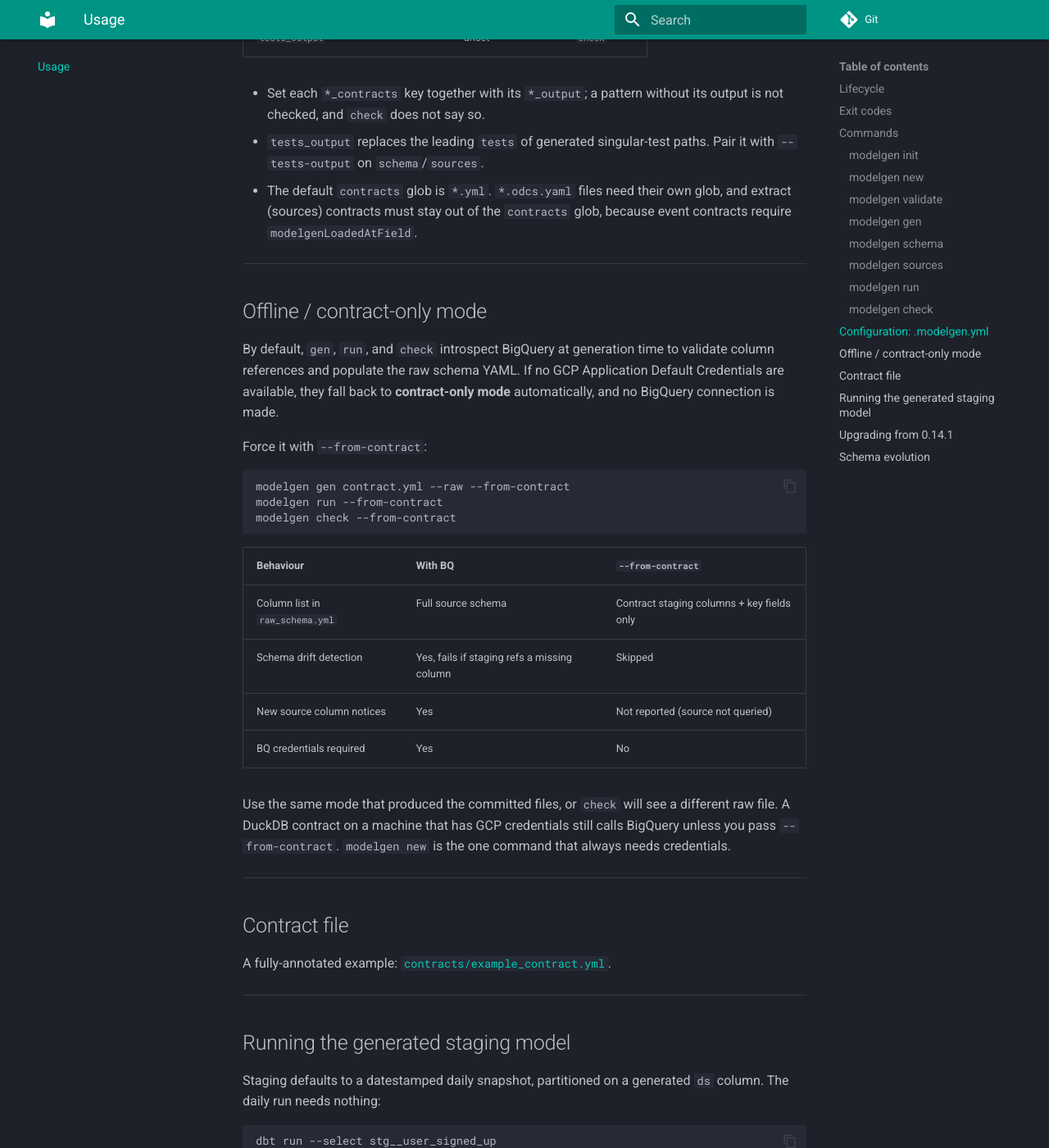
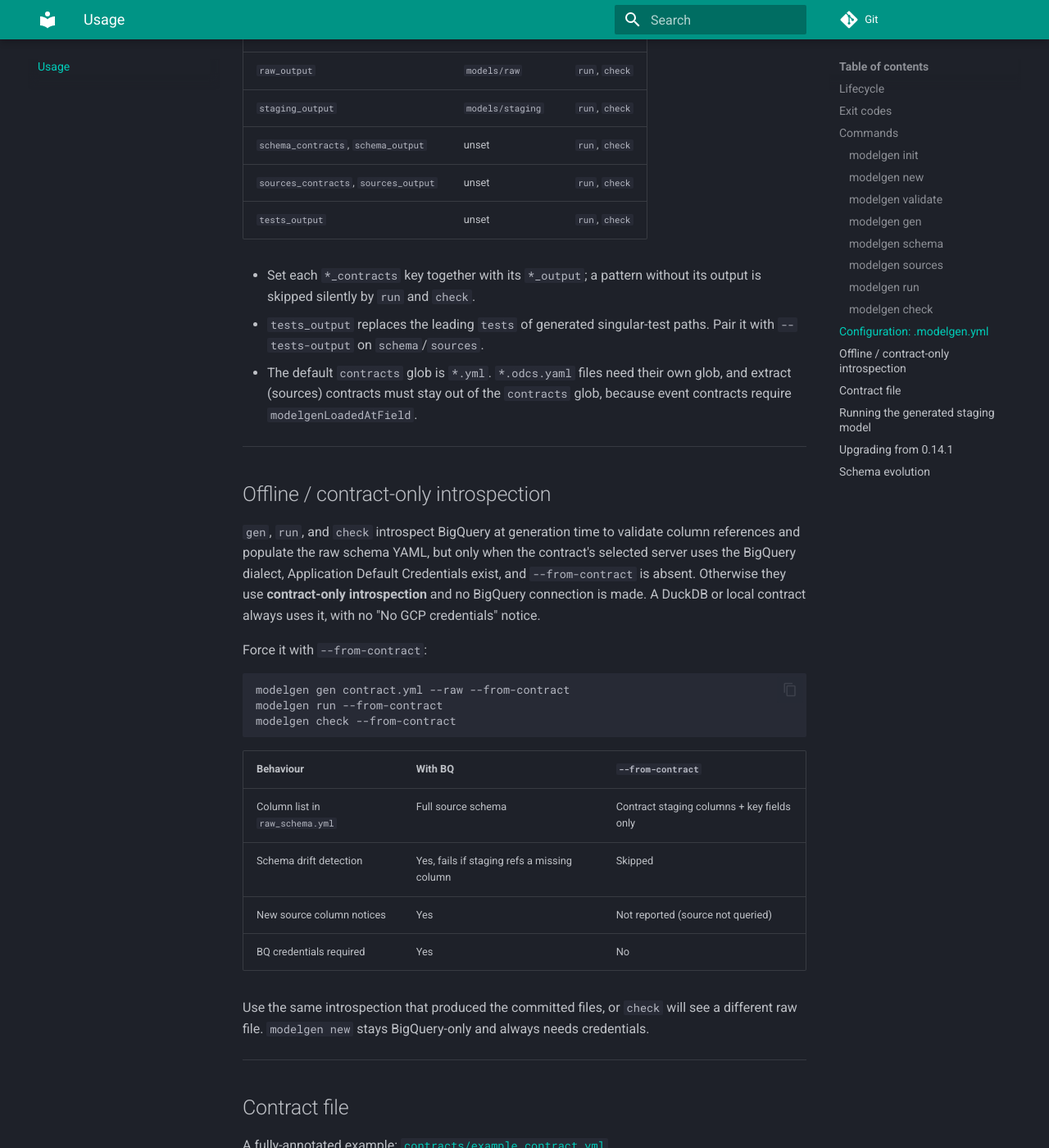
Before and after one commit to wraith-proxy/wraith-modelgen, an MkDocs documentation site: the page built from docs/usage.md, in a window 1280 px wide and 1400 px high, scrolled down 6631 px. Shown: the whole window at 82% size. Built offline with MkDocs 1.6.1 and Material for MkDocs 9.7.7, drawn with Linux system fonts in a browser that asks for light colours; some of the changed text lies outside the part shown.

Commit message:
:sparkles: feature/TJP-14115: run renders produced and extract contracts, introspection follows the contract's dialect, GLOSSARY.md, docs sync
run now writes the produced and extract yml and tests when schema_* and sources_* are configured, so run then check is clean. gen, run and check query BigQuery only for BigQuery-dialect contracts. Adds GLOSSARY.md and brings README and docs/ up to date.

````diff
--- a/docs/usage.md
+++ b/docs/usage.md
@@ -23,14 +23,17 @@ flowchart LR
 modelgen init                                              # once per repo
 modelgen new my-project.landing.user_signups               # draft a contract
 modelgen validate contracts/user_signups.yml               # lint it
-modelgen run                                               # raw + staging for every contract
+modelgen run                                               # raw + staging, plus yml for configured produced/extract contracts
 modelgen schema contracts/marts.odcs.yaml -o models/marts  # models yml for tables this project produces
 modelgen sources contracts/extract.odcs.yaml -o models/staging  # sources yml for tables this project reads
 modelgen check --diff                                      # CI: prove nothing drifted
 ```
 
-`run` does not write the schema or sources yml. Generate those with
-`schema` and `sources`, commit the output, and let `check` gate it.
+`run` renders all three modes. With `schema_contracts`/`schema_output` and/or
+`sources_contracts`/`sources_output` set in `.modelgen.yml`, it also writes the
+produced and extract yml and their singular tests (honouring `tests_output`),
+so `run` then `check` is a clean round trip. The separate `schema` and
+`sources` commands stay valid and are no longer required when the keys are set.
 
 ---
 
@@ -196,8 +199,9 @@ Flags match `schema` (including `--tests-output`), except there is no
 
 ### `modelgen run`
 
-Find all event contracts and regenerate the raw and staging layers in one
-command. It does **not** write schema or sources yml.
+Regenerate every mode `.modelgen.yml` names in one command: raw and staging
+layers for event contracts, plus the produced and extract yml and their
+singular tests when the `schema_*` and `sources_*` keys are set.
 
 ```bash
 modelgen run [OPTIONS]
@@ -215,6 +219,11 @@ Staging generation is skipped for contracts with no columns declared;
 raw-only contracts are supported. Each source table is introspected
 once per run, even when both layers use it.
 
+Unmapped quality rules print on stderr and `run` still exits `0`. `run` has no
+`--strict`; use `schema --strict` or `sources --strict` as a CI gate. `run`
+exits `1` when a `schema_contracts` or `sources_contracts` pattern matches
+nothing. A `*_contracts` key without its `*_output` key is skipped silently.
+
 ---
 
 ### `modelgen check`
@@ -284,12 +293,12 @@ tests_output: dbt/tests
 | `contracts` | `contracts/*.yml` | `run`, `check` |
 | `raw_output` | `models/raw` | `run`, `check` |
 | `staging_output` | `models/staging` | `run`, `check` |
-| `schema_contracts`, `schema_output` | unset | `check` |
-| `sources_contracts`, `sources_output` | unset | `check` |
-| `tests_output` | unset | `check` |
+| `schema_contracts`, `schema_output` | unset | `run`, `check` |
+| `sources_contracts`, `sources_output` | unset | `run`, `check` |
+| `tests_output` | unset | `run`, `check` |
 
 - Set each `*_contracts` key together with its `*_output`; a pattern without
-  its output is not checked, and `check` does not say so.
+  its output is skipped silently by `run` and `check`.
 - `tests_output` replaces the leading `tests` of generated singular-test
   paths. Pair it with `--tests-output` on `schema`/`sources`.
 - The default `contracts` glob is `*.yml`. `*.odcs.yaml` files need their own
@@ -298,12 +307,14 @@ tests_output: dbt/tests
 
 ---
 
-## Offline / contract-only mode
+## Offline / contract-only introspection
 
-By default, `gen`, `run`, and `check` introspect BigQuery at generation
-time to validate column references and populate the raw schema YAML. If
-no GCP Application Default Credentials are available, they fall back to
-**contract-only mode** automatically, and no BigQuery connection is made.
+`gen`, `run`, and `check` introspect BigQuery at generation time to validate
+column references and populate the raw schema YAML, but only when the
+contract's selected server uses the BigQuery dialect, Application Default
+Credentials exist, and `--from-contract` is absent. Otherwise they use
+**contract-only introspection** and no BigQuery connection is made. A DuckDB
+or local contract always uses it, with no "No GCP credentials" notice.
 
 Force it with `--from-contract`:
 
@@ -320,10 +331,9 @@ modelgen check --from-contract
 | New source column notices | Yes | Not reported (source not queried) |
 | BQ credentials required | Yes | No |
 
-Use the same mode that produced the committed files, or `check` will see
-a different raw file. A DuckDB contract on a machine that has GCP
-credentials still calls BigQuery unless you pass `--from-contract`.
-`modelgen new` is the one command that always needs credentials.
+Use the same introspection that produced the committed files, or `check`
+will see a different raw file. `modelgen new` stays BigQuery-only and always
+needs credentials.
 
 ---
 
@@ -372,12 +382,14 @@ regeneration in each upgrade PR:
 
 ```bash
 modelgen run
-modelgen schema contracts/bus-marts.odcs.yaml -o models/marts
-modelgen sources contracts/extract.odcs.yaml -o models/staging
 modelgen check --diff
 ```
 
-`run` does not cover the schema and sources layers. Output generated from an
+With `schema_contracts`/`schema_output` and `sources_contracts`/`sources_output`
+set in `.modelgen.yml`, `run` regenerates the schema and sources layers too.
+Without those keys, regenerate them per contract with `modelgen schema
+contracts/bus-marts.odcs.yaml -o models/marts` and `modelgen sources
+contracts/extract.odcs.yaml -o models/staging` before `check`. Output generated from an
 uninstalled source tree carries `modelgen 0.0.0` and will drift against a
 released install; do not commit it. Generated quality tests call
 `dbt_expectations.*` macros, so the consuming project needs that package
````
Also changed, not shown: other parts of docs/usage.md (+2 -2 lines), GLOSSARY.md (added, +61 -0 lines), README.md (+44 -23 lines), docs/index.md (+5 -5 lines), docs/reference.md (+8 -2 lines), 4 other files.
